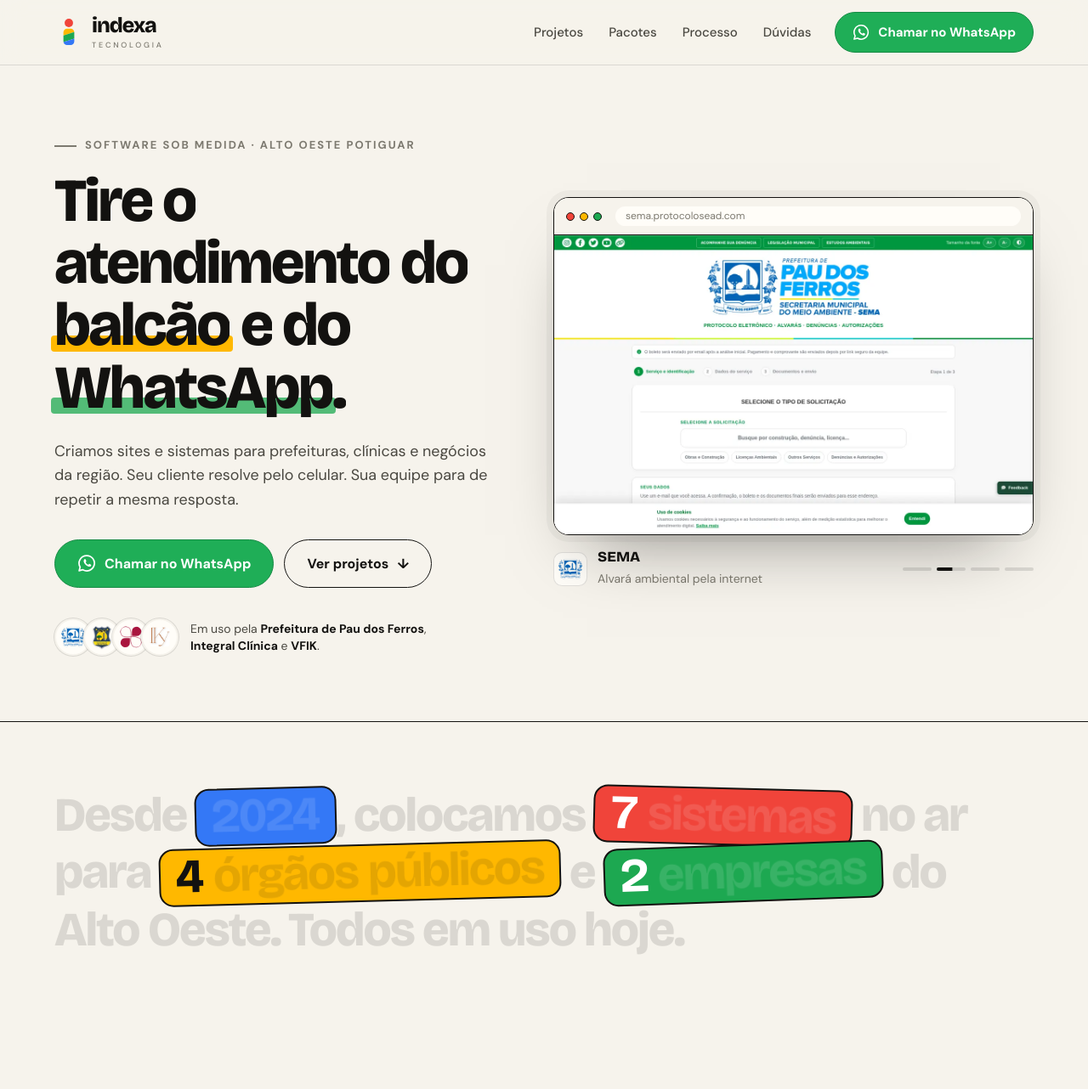
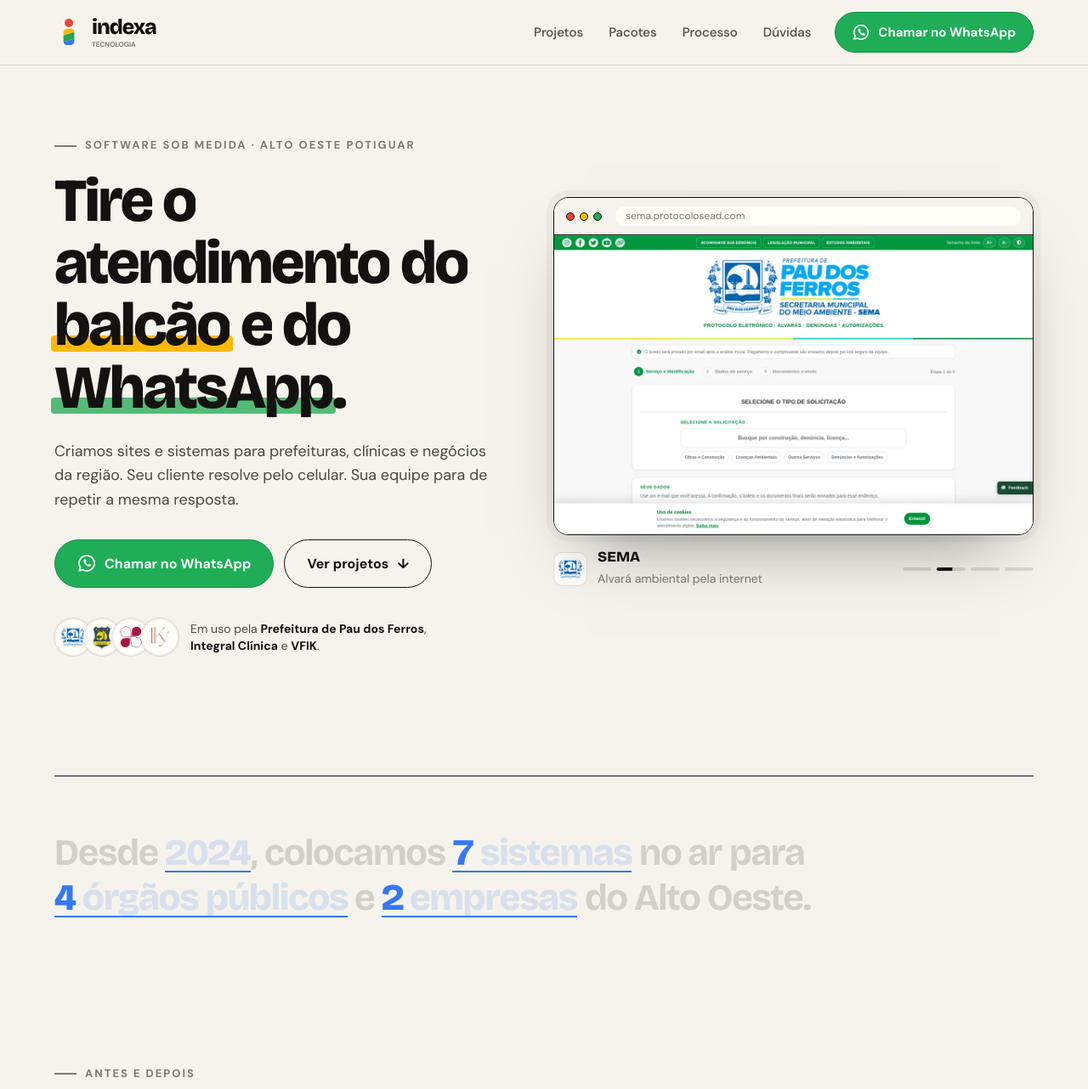
Before and after one commit to kellyson71/rota-studio, a plain HTML site: page index.html in a window 1280 px wide. Shown: the top 1282 px of the page at 85% size. Drawn offline with nearby package versions, Linux system fonts and the light colour scheme.

Commit message:
style: frase de números mais sóbria e logo com tecnologia na largura do nome

```diff
--- a/index.html
+++ b/index.html
@@ -62,7 +62,7 @@
   </section>
 
   <section class="statement" aria-label="Números da Indexa">
-    <p class="statement-text">Desde <b class="n n-b">2024</b>, colocamos <b class="n n-r"><span data-count="7">7</span> sistemas</b> no ar para <b class="n n-y"><span data-count="4">4</span> órgãos públicos</b> e <b class="n n-g"><span data-count="2">2</span> empresas</b> do Alto Oeste. Todos em uso hoje.</p>
+    <p class="statement-text">Desde <b class="n">2024</b>, colocamos <b class="n"><span data-count="7">7</span> sistemas</b> no ar para <b class="n"><span data-count="4">4</span> órgãos públicos</b> e <b class="n"><span data-count="2">2</span> empresas</b> do Alto Oeste.</p>
   </section>
 
   <section class="pains" id="dores">
--- a/landing.css
+++ b/landing.css
@@ -30,7 +30,8 @@ section { scroll-margin-top: 70px; }
 
 .nav { position: sticky; top: 0; z-index: 50; display: flex; align-items: center; gap: 28px; padding: 14px var(--pad); background: rgba(246, 243, 236, .82); backdrop-filter: blur(14px) saturate(1.4); border-bottom: 1px solid var(--line); }
 .logo { display: inline-flex; align-items: center; gap: 10px; font: 800 25px/1 var(--display); letter-spacing: -1px; }
-.logo small { display: block; font: 500 9px var(--body); letter-spacing: 2.8px; text-transform: uppercase; color: var(--muted); margin-top: 4px; }
+.logo > span { display: inline-flex; flex-direction: column; }
+.logo small { display: block; font: 600 8px/1 var(--body); text-transform: uppercase; color: var(--muted); margin-top: 3px; white-space: nowrap; }
 .logo img { transition: transform .5s cubic-bezier(.3, 1.6, .5, 1); }
 .logo:hover img { transform: rotate(-14deg) scale(1.1); }
 .nav nav { display: flex; gap: 30px; margin-left: auto; font-weight: 500; font-size: 15px; }
@@ -128,14 +129,11 @@ li.teasing .toc-more, .toc-row:hover .toc-more, .toc-row:focus-visible .toc-more
 .show-dots i { position: relative; display: block; width: 100%; height: 4px; border-radius: 99px; background: var(--line); overflow: hidden; }
 .show-dots button.on i::after { content: ""; position: absolute; inset: 0; background: var(--ink); transform-origin: left; animation: progress var(--slide, 4500ms) linear forwards; }
 
-.statement { max-width: var(--max); margin: 0 auto; padding: clamp(40px, 6vw, 90px) var(--pad) clamp(30px, 4vw, 60px); border-top: 1.5px solid var(--ink); }
-.statement-text { margin: 0; font: 800 clamp(30px, 4.4vw, 64px)/1.18 var(--display); letter-spacing: -.035em; max-width: 1100px; }
+.statement { max-width: var(--max); margin: 0 auto; padding: clamp(30px, 5vw, 70px) var(--pad); }
+.statement-text { margin: 0; padding-top: clamp(36px, 5vw, 64px); border-top: 1.5px solid var(--ink); font: 700 clamp(28px, 3.4vw, 50px)/1.22 var(--display); letter-spacing: -.03em; }
 .statement-text .w { overflow: visible; }
-.n { display: inline-flex; align-items: baseline; gap: .22em; padding: .02em .32em .06em; border-radius: .3em; border: 2px solid var(--ink); line-height: 1.05; white-space: nowrap; font-variant-numeric: tabular-nums; transform: rotate(-1.5deg); }
-.n-r { background: var(--r); color: #fff; transform: rotate(1.5deg); }
-.n-y { background: var(--y); }
-.n-g { background: var(--g); color: #fff; transform: rotate(-2deg); }
-.n-b { background: var(--b); color: #fff; }
+.n { font-weight: 800; color: var(--b); white-space: nowrap; font-variant-numeric: tabular-nums; background: linear-gradient(currentColor, currentColor) no-repeat 0 94% / 0% 2px; transition: background-size 1s cubic-bezier(.6, 0, .2, 1); }
+.n.on { background-size: 100% 2px; }
 .pains { min-height: 100svh; display: grid; align-items: center; padding: 90px 0; }
 .pains-inner { padding-inline: var(--pad); width: 100%; }
 .pain-list { list-style: none; padding: 0; margin: 46px 0 0; display: grid; gap: 0; counter-reset: p; }
@@ -310,7 +308,6 @@ legend { margin-bottom: 8px; padding: 0; }
 @media (max-width: 560px) {
   body { font-size: 16px; }
   .logo { font-size: 22px; }
-  .logo small { display: none; }
   .logo img { width: 30px; height: 30px; }
   .cta-row .btn { flex: 1 1 100%; }
   .trust { align-items: flex-start; flex-direction: column; gap: 10px; }
--- a/landing.js
+++ b/landing.js
@@ -1,3 +1,24 @@
+function fitLogos() {
+  document.querySelectorAll(".logo > span").forEach(box => {
+    const small = box.querySelector("small");
+    if (!small) return;
+    const word = box.firstChild;
+    const range = document.createRange();
+    range.selectNodeContents(word);
+    const target = range.getBoundingClientRect().width;
+    small.style.letterSpacing = "0px";
+    small.style.marginRight = "0px";
+    const natural = small.getBoundingClientRect().width;
+    const gaps = small.textContent.length - 1;
+    if (!target || !natural || gaps < 1) return;
+    const ls = (target - natural) / gaps;
+    small.style.letterSpacing = ls + "px";
+    small.style.marginRight = -ls + "px";
+  });
+}
+(document.fonts ? document.fonts.ready : Promise.resolve()).then(fitLogos);
+addEventListener("resize", fitLogos);
+
 const PROJECTS = [
   { id: "integral", logo: "integral", name: "Integral Clínica", what: "Agendamento online e prontuário", client: "Fisioterapia e estética", year: "2026", color: "r", url: "https://rafaelamagalhaes.com.br/agendar", host: "rafaelamagalhaes.com.br/agendar", result: "A paciente escolhe o serviço e o horário sozinha. A ficha de avaliação é assinada no iPad e os avisos saem pelo WhatsApp.", tags: ["Agenda", "Assinatura digital", "WhatsApp"] },
   { id: "sema", logo: "brasao", name: "SEMA", what: "Alvará ambiental pela internet", client: "Prefeitura de Pau dos Ferros", year: "2025", color: "g", url: "https://sema.protocolosead.com/", host: "sema.protocolosead.com", result: "O pedido de licença sai do balcão. A equipe técnica emite o parecer e o alvará é assinado digitalmente.", tags: ["Protocolo", "Parecer técnico", "Assinatura digital"] },
@@ -206,8 +227,8 @@ if (hasGsap && !reduce) {
   $$(".eyebrow:not(.hero .eyebrow)").forEach(e => gsap.from(e, { x: -20, opacity: 0, duration: 0.6, scrollTrigger: { trigger: e, start: "top 88%" } }));
 
   const stWords = splitWords($(".statement-text"));
-  gsap.fromTo(stWords, { opacity: 0.12 }, { opacity: 1, stagger: 0.05, ease: "none", scrollTrigger: { trigger: ".statement", start: "top 80%", end: "bottom 55%", scrub: true } });
-  gsap.from(".statement .n", { scale: 0.6, rotate: -8, duration: 0.7, stagger: 0.12, ease: "back.out(2)", scrollTrigger: { trigger: ".statement", start: "top 70%" } });
+  gsap.fromTo(stWords, { opacity: 0.15 }, { opacity: 1, stagger: 0.05, ease: "none", scrollTrigger: { trigger: ".statement", start: "top 80%", end: "bottom 60%", scrub: true } });
+  $$(".statement .n").forEach((n, i) => ScrollTrigger.create({ trigger: ".statement", start: "top 60%", once: true, onEnter: () => setTimeout(() => n.classList.add("on"), i * 180) }));
   $$("[data-count]").forEach(el => {
     const end = Number(el.dataset.count);
     const obj = { v: 0 };
@@ -250,6 +271,7 @@ if (hasGsap && !reduce) {
 
   window.addEventListener("load", () => ScrollTrigger.refresh());
 } else {
+  $$(".statement .n").forEach(n => n.classList.add("on"));
   $$(".hero .mark").forEach(m => m.classList.add("on"));
   $$(".before").forEach(b => b.style.setProperty("--strike", "100%"));
 }
```
Also changed, not shown: privacidade.html (+21 -0 lines), termos.html (+21 -0 lines).
